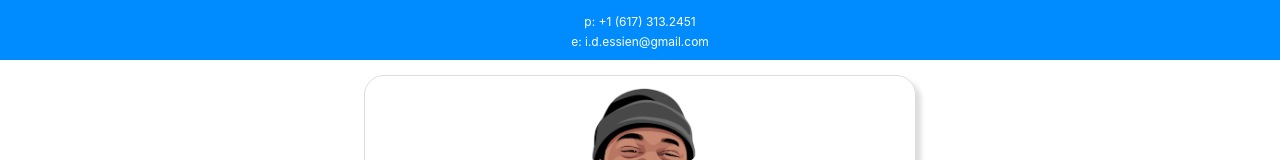
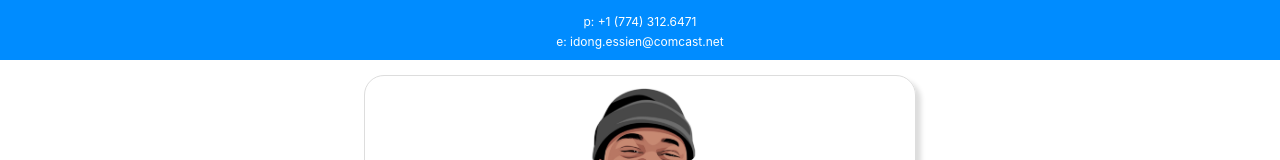
Before and after one commit to idongCodes/allMyLinks, a React (Create React App) app: page / in a window 1280 px wide. Shown: the top 160 px of the page. Built offline with nearby package versions, Linux system fonts and the light colour scheme.

Commit message:
Update TopBar.js

```diff
--- a/src/components/TopBar/TopBar.js
+++ b/src/components/TopBar/TopBar.js
@@ -30,10 +30,10 @@ export default function TopBar() {
         <TopBarContainer>
             <TopBarUl>
                 <li>
-                    <A href="sms:+16173132451?body=Hey%20Idong,%20I%20was%20on%20your%20links%20site.%20Looking%20forward%20to%20speaking%20with%20you%20about%20...">p: +1 (617) 313.2451</A>
+                    <A href="sms:+17743126471?body=Hey%20Idong,%20I%20was%20on%20your%20links%20site.%20Looking%20forward%20to%20speaking%20with%20you%20about%20...">p: +1 (774) 312.6471</A>
                 </li>
                 <li>
-                    <A href="mailto:i.d.essien@gmail.com?subject=RE:%20All%20Your%20Links&body=Does%20this%20work?">e: i.d.essien@gmail.com</A>
+                    <A href="mailto:idong.essien@comcast.net?subject=RE:%20All%20Your%20Links&body=Does%20this%20work?">e: idong.essien@comcast.net</A>
                 </li>
             </TopBarUl>
         </TopBarContainer>
```
